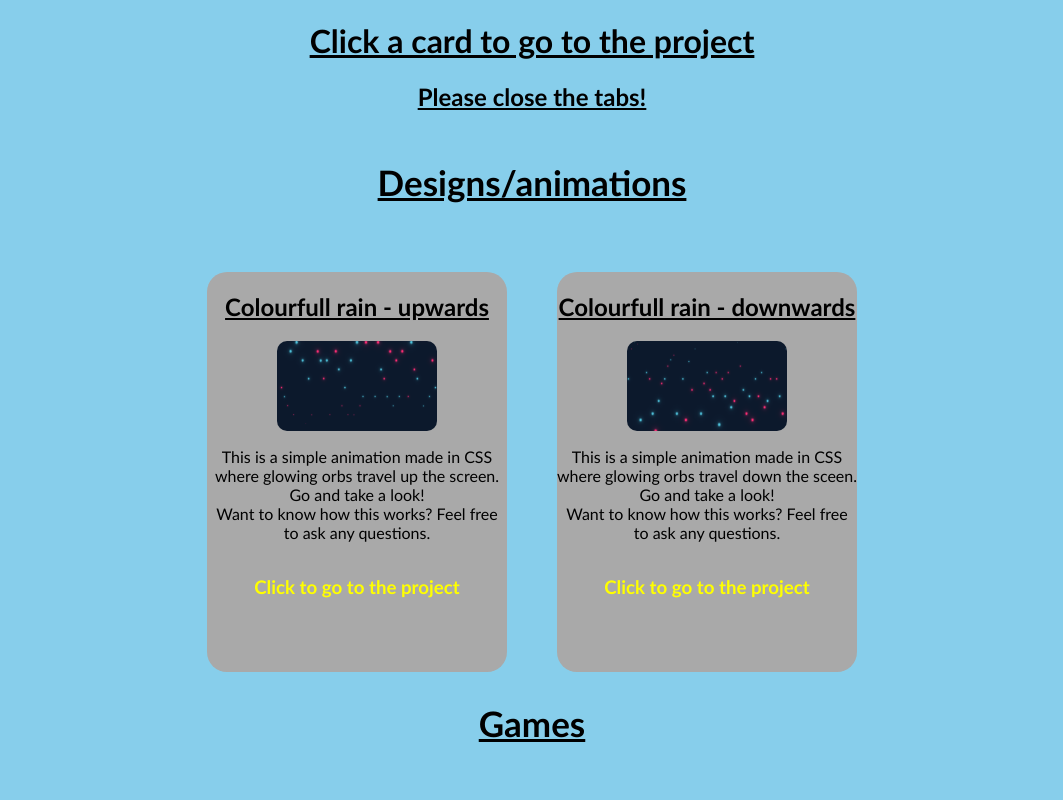
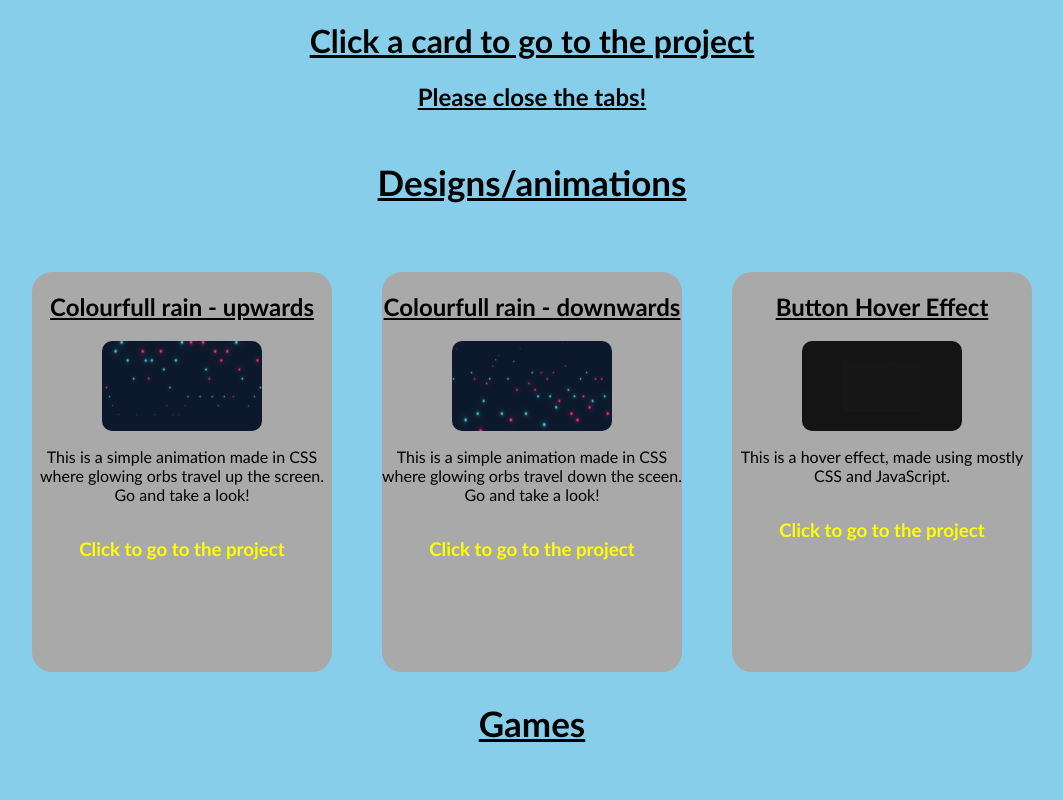
Before and after one commit to ikenz1e/main, a plain HTML site: page index.html in a window 1280 px wide. Shown: the top 800 px of the page, without its empty margins (108-1171 px from the left). Drawn offline with Linux system fonts and the light colour scheme.

Commit message:
added hover effect card

```diff
--- a/index.html
+++ b/index.html
@@ -20,7 +20,6 @@
             <img src="assets/images/colorsUp.PNG" class="card-img">
             <p class="card-desc">
               This is a simple animation made in CSS <br>where glowing orbs travel up the screen.<br>Go and take a look!
-              <br>Want to know how this works? Feel free to ask any questions.
             </p>
             <h3 class="click-to-go">Click to go to the project</h3>
           </div>
@@ -31,7 +30,16 @@
             <img src="assets/images/colorsDown.PNG" class="card-img">
             <p class="card-desc">
               This is a simple animation made in CSS <br>where glowing orbs travel down the sceen.<br>Go and take a look!
-              <br>Want to know how this works? Feel free to ask any questions.
+            </p>
+            <h3 class="click-to-go">Click to go to the project</h3>
+          </div>
+        </a>
+        <a href="https://ikenz1e.github.io/hoverEffect" target="_blank">
+          <div class="card">
+            <h2 class="card-title">Button Hover Effect</h2>
+            <img src="assets/images/hover.PNG" class="card-img">
+            <p class="card-desc">
+              This is a hover effect, made using mostly CSS and JavaScript.
             </p>
             <h3 class="click-to-go">Click to go to the project</h3>
           </div>
@@ -45,7 +53,6 @@
             <img src="assets/images/rpg.PNG" class="card-img">
             <p class="card-desc">
               This is a simple RPG game made using mostly JavaScript for the functionality but also CSS and HTML for the simple graphics.<br>Go and take a look!
-              <br>Want to know how this works? Feel free to ask any questions.
             </p>
             <h3 class="click-to-go">Click to go to the project</h3>
           </div>
```
Also changed, not shown: assets/images/hover.PNG (added).
